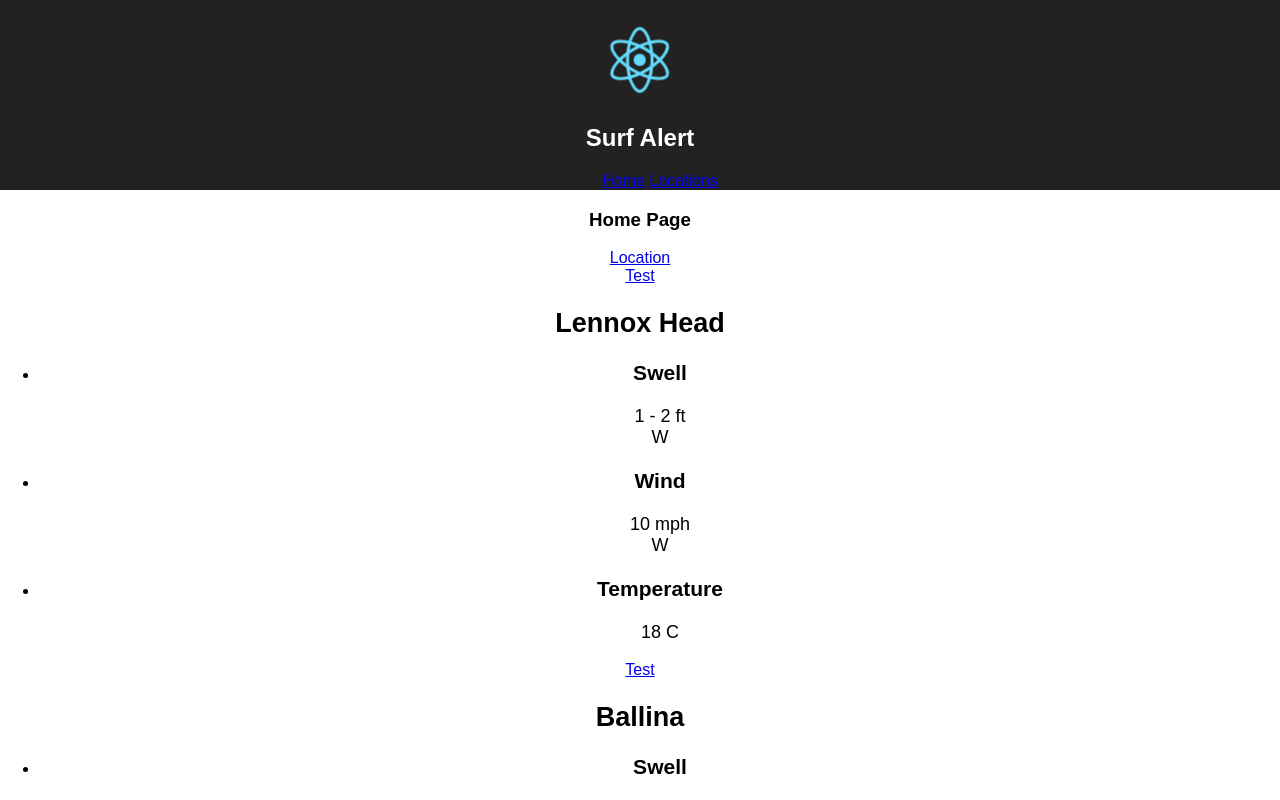
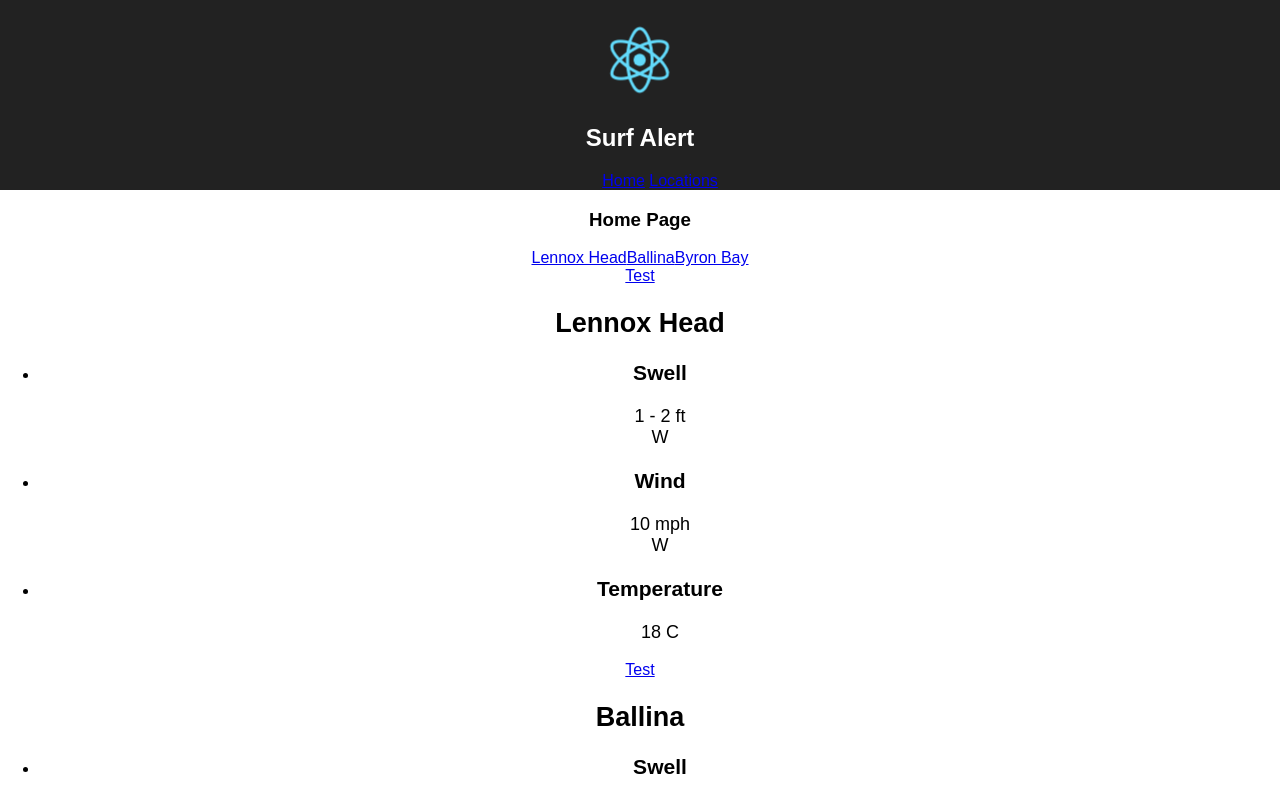
Before and after one commit to Meatuus/surf-report, a React (Create React App) app: page / in a window 1280 px wide. Shown: the top 800 px of the page. Built offline with nearby package versions, Linux system fonts and the light colour scheme; the HTML template or start-up script is replaced by a standard one.

Commit message:
add links for each location on homepage

```diff
--- a/src/containers/Home.js
+++ b/src/containers/Home.js
@@ -23,24 +23,22 @@ class Home extends Component {
       <HomeConditions conditions={conditionsArray[index]} key={index} />
     ));
 
-    // const locationLinks = conditionsArray.map((item, index) => (
-    //   <Link to={`/location/${item.location}`} key={index}>{item.location}</Link>
-    // ))
-    //
-    // const locationRoutes = conditionsArray.map((item, index) => (
-    //   <Route path={`/location/${item.location}`} key={index} component={
-    //     () => (<Location />
-    //     )} />
-    // ))
+    const locationLinks = conditionsArray.map((item, index) => (
+      <Link to={`/location/${item.location.replace(/ /g,'')}`} key={index}>{item.location}</Link>
+    ))
+
+    const locationRoutes = conditionsArray.map((item, index) => (
+      <Route path={`/location/${item.location.replace(/ /g,'')}`} key={index} component={
+        () => (<Location />
+        )} />
+    ))
 
     return (
       <div>
         <h3>Home Page</h3>
         <div>
-          <Link to='/location'>Location</Link>
-          <Route path='/location' component={Location} />
-          {/* {locationLinks}
-          {locationRoutes} */}
+          {locationLinks}
+          {locationRoutes}
         </div>
         {conditionsLocation}
       </div>
```
